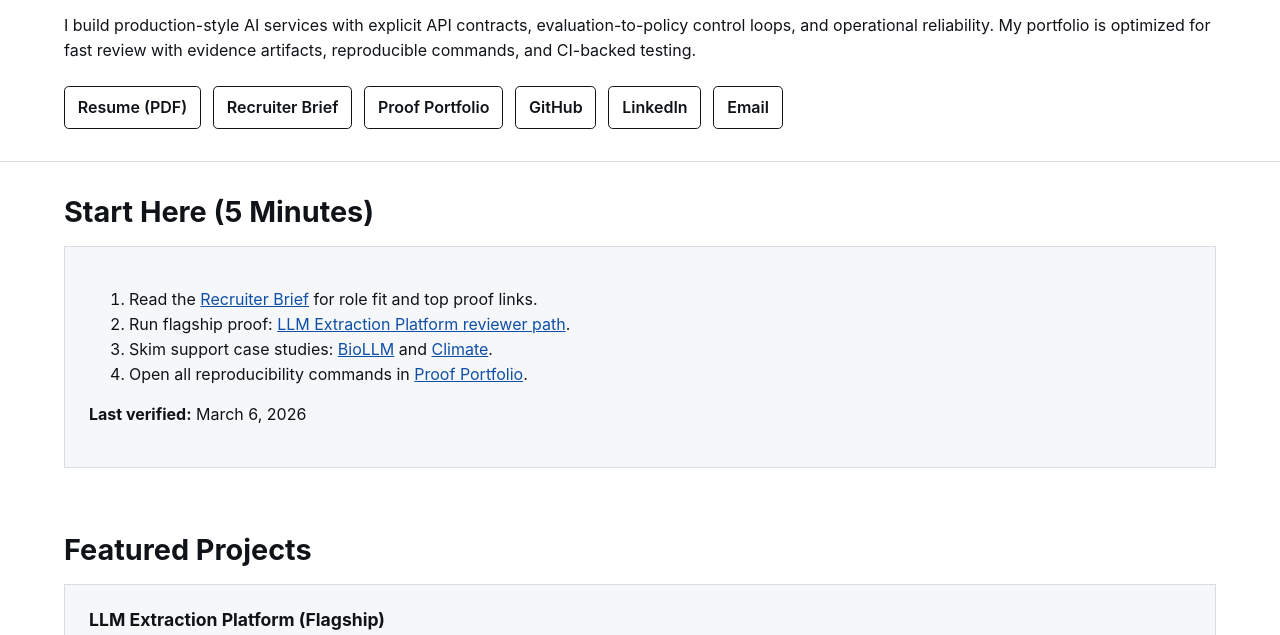
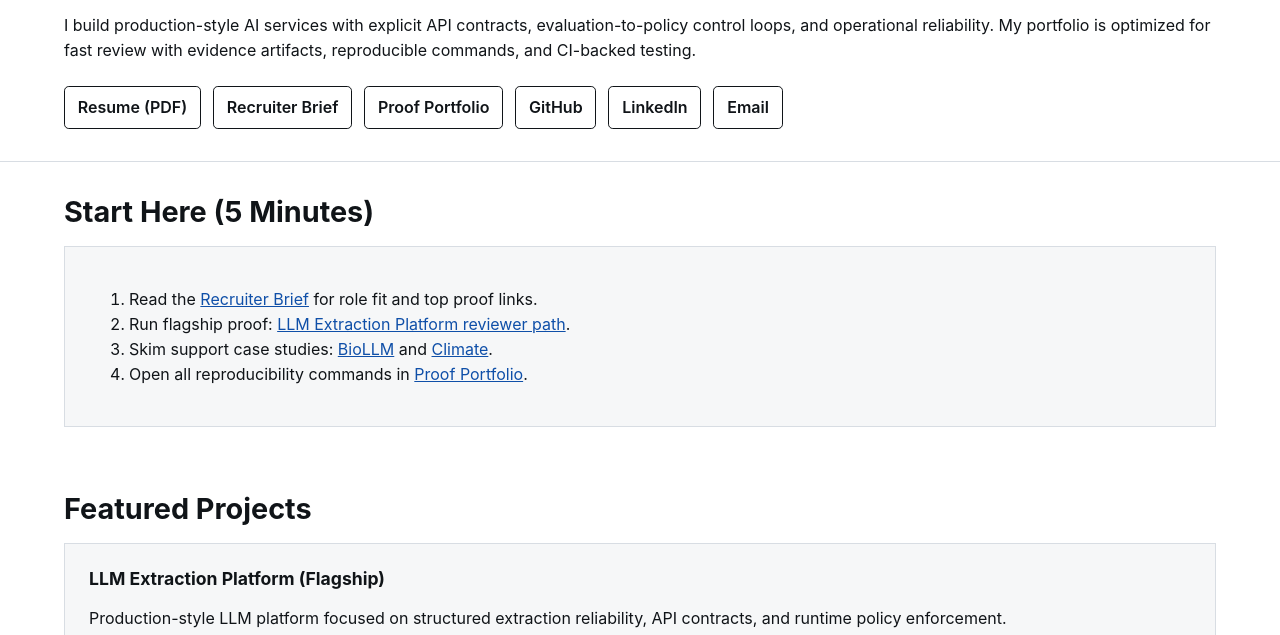
Before and after one commit to chranama/chranama.github.io, a plain HTML site: page index.html in a window 1280 px wide. Shown: the part 165-800 px from the top of the page. Drawn offline with Linux system fonts and the light colour scheme.

Commit message:
Remove stale Last verified note from Start Here section

```diff
--- a/index.html
+++ b/index.html
@@ -54,7 +54,6 @@
               <li>Skim support case studies: <a href="case-study-biollm-robustness.html">BioLLM</a> and <a href="case-study-climate-anomaly-pipeline.html">Climate</a>.</li>
               <li>Open all reproducibility commands in <a href="proof-portfolio.html">Proof Portfolio</a>.</li>
             </ol>
-            <p><strong>Last verified:</strong> March 6, 2026</p>
           </div>
         </div>
       </section>
```
